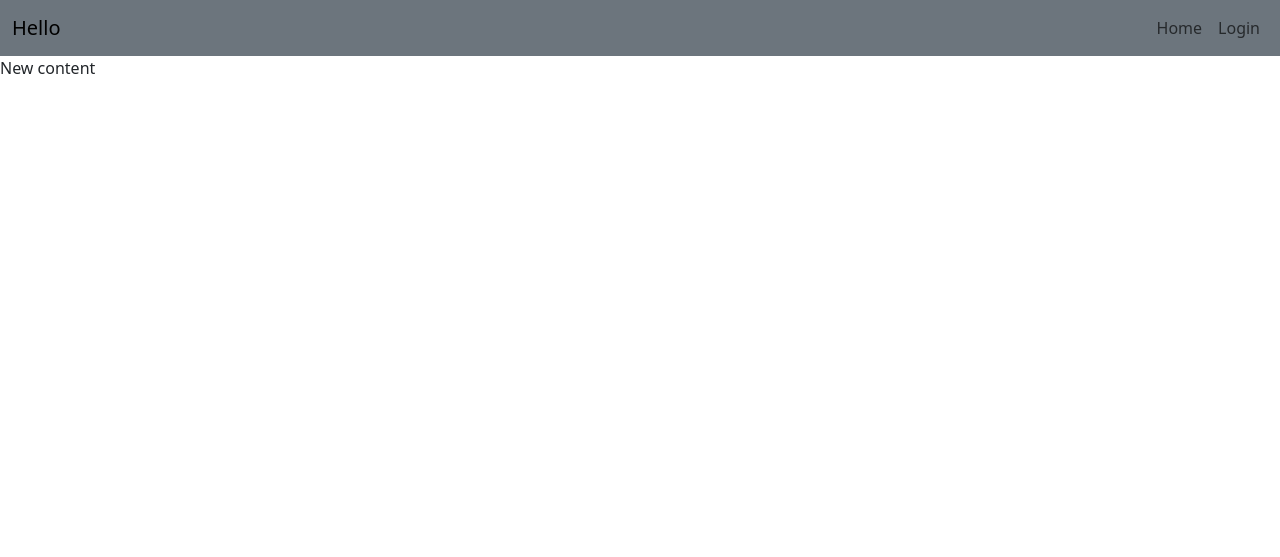
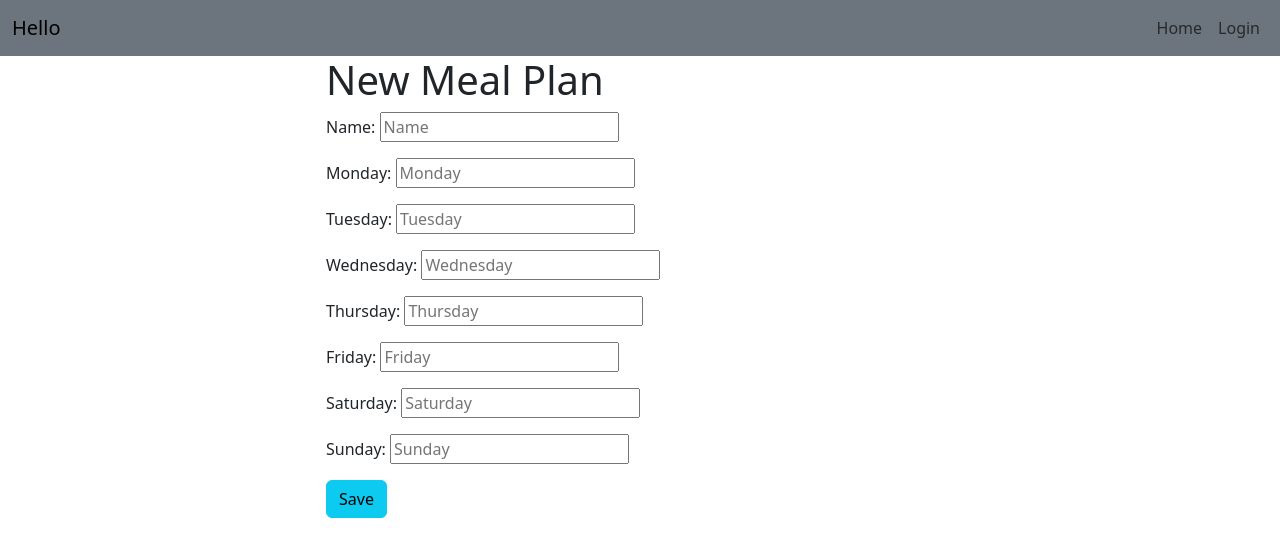
Before and after one commit to jamesrnorman25/meal-planner, a Django app: page /mealplans/new in a window 1280 px wide. Shown: the top 557 px of the page. Run offline with Django 4.2, Linux system fonts and the light colour scheme; some libraries are stand-ins or nearby versions.

Commit message:
Added form and view for mealplan creation.

```diff
--- /dev/null
+++ b/mealplan/forms.py
@@ -0,0 +1,17 @@
+from django import forms
+from mealplan.models import Mealplan
+
+class MealplanForm(forms.models.ModelForm):
+    class Meta:
+        model = Mealplan
+        fields = ("name", "monday", "tuesday", "wednesday", "thursday", "friday", "saturday", "sunday",)
+        widgets = {
+            "name": forms.widgets.TextInput(attrs={"placeholder": "Name"}),
+            "monday": forms.widgets.TextInput(attrs={"placeholder": "Monday"}),
+            "tuesday": forms.widgets.TextInput(attrs={"placeholder": "Tuesday"}),
+            "wednesday": forms.widgets.TextInput(attrs={"placeholder": "Wednesday"}),
+            "thursday": forms.widgets.TextInput(attrs={"placeholder": "Thursday"}),
+            "friday": forms.widgets.TextInput(attrs={"placeholder": "Friday"}),
+            "saturday": forms.widgets.TextInput(attrs={"placeholder": "Saturday"}),
+            "sunday": forms.widgets.TextInput(attrs={"placeholder": "Sunday"}),
+        }
--- a/mealplan/templates/new.html
+++ b/mealplan/templates/new.html
@@ -1,3 +1,21 @@
 {% extends "base.html" %}
 
 {% block title %} New meal plan {% endblock title %}
+
+{% block content %}
+<div class="row justify-content-center">
+    <div class="col-lg-6">
+        <h1>New Meal Plan</h1>
+    </div>
+</div>
+<div class="row justify-content-center">
+    <div class="col-lg-6">
+        <form method="post">
+            {% csrf_token %}
+            {{form.as_p}}
+            <button class="btn btn-info" id="id_submit" type="submit">Save</button>
+        </form>
+    </div>
+</div>
+
+{% endblock content %}
--- a/mealplan/views.py
+++ b/mealplan/views.py
@@ -1,5 +1,6 @@
 from django.shortcuts import render, redirect
 from django.http import HttpResponse
+from mealplan.forms import MealplanForm
 
 # Create your views here.
 
@@ -7,4 +8,5 @@ def blank(request):
     return redirect("new_mealplan")
 
 def new_mealplan(request):
-    return render(request, "new.html")
+    form = MealplanForm
+    return render(request, "new.html", context={"form": form})
```
Also changed, not shown: mealplan/tests/test_forms.py (+13 -0 lines).
